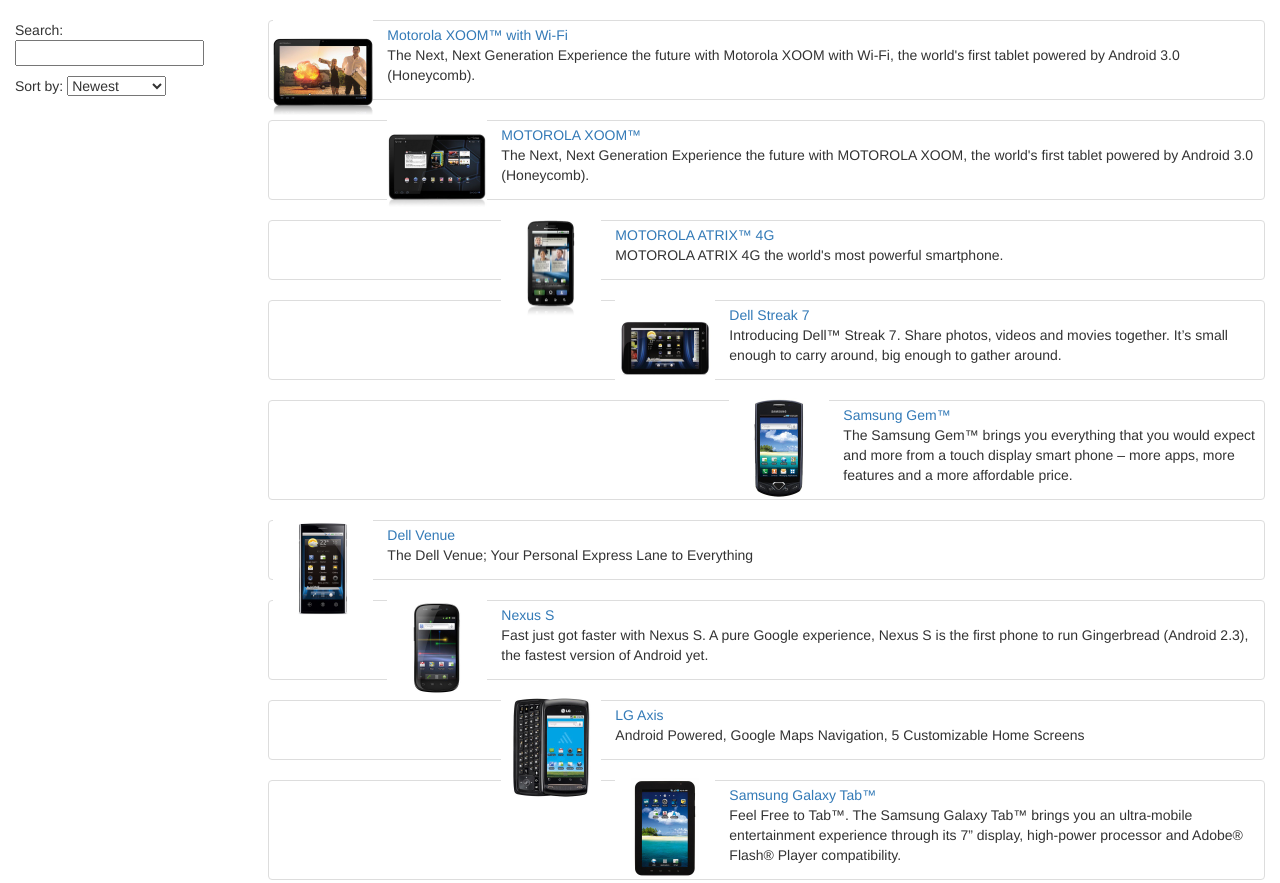
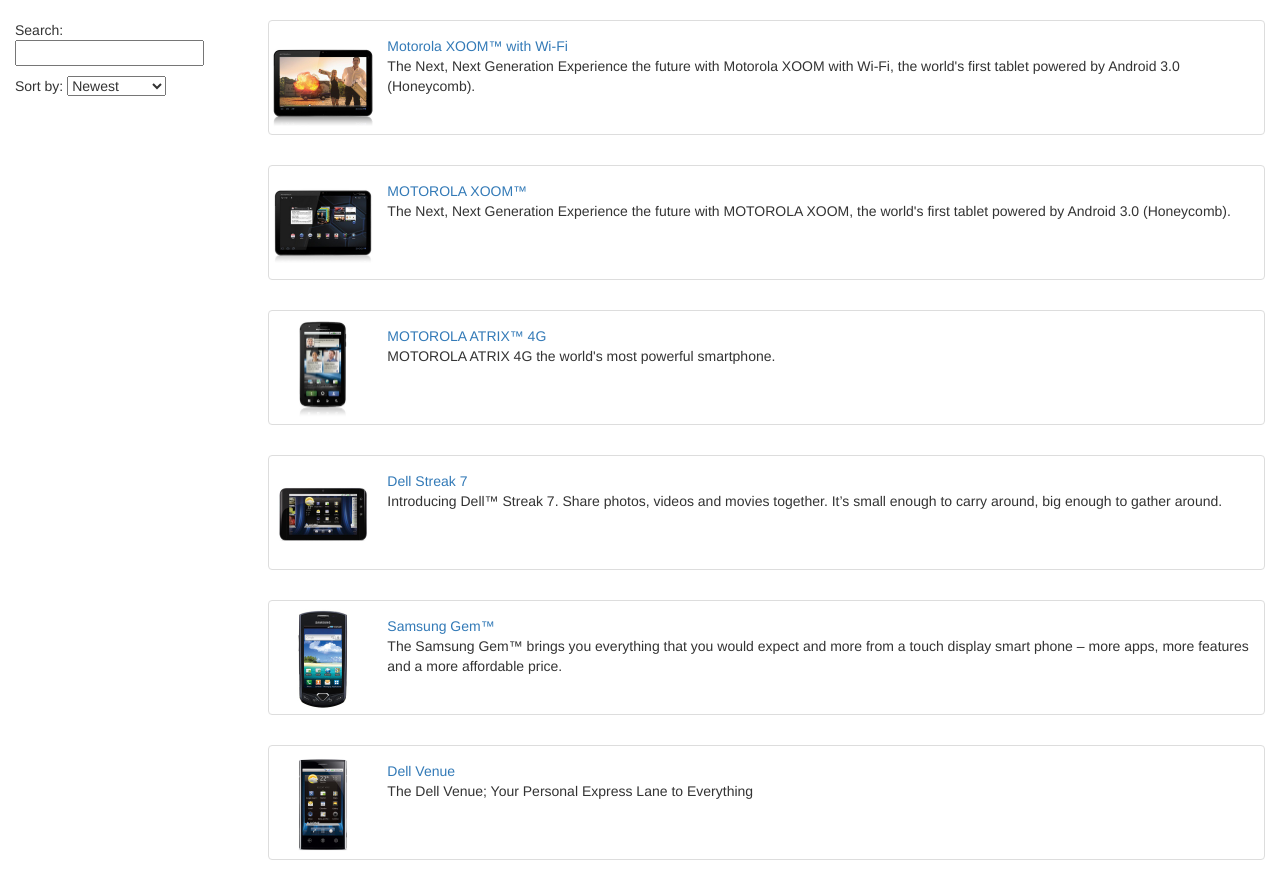
Before and after one commit to sophiestix/AngularJS-phonecatApp, a website: page app/index.html in a window 1280 px wide. Shown: the top 883 px of the page. Drawn offline with nearby package versions, Linux system fonts and the light colour scheme.

Commit message:
style(app): formatting li items

```diff
--- a/app/app.css
+++ b/app/app.css
@@ -6,7 +6,7 @@
     list-style: none;
 }
 
-.phones li {
+.thumbnail {
     clear: both;
     height: 115px;
     padding-top: 15px;
@@ -14,7 +14,7 @@
 
 .thumb {
     float: left;
-    height: 100px;
+    height: 115px;
     margin: -0.5em 1em 1.5em 0;
     padding-bottom: 1em;
     width: 100px;
```
